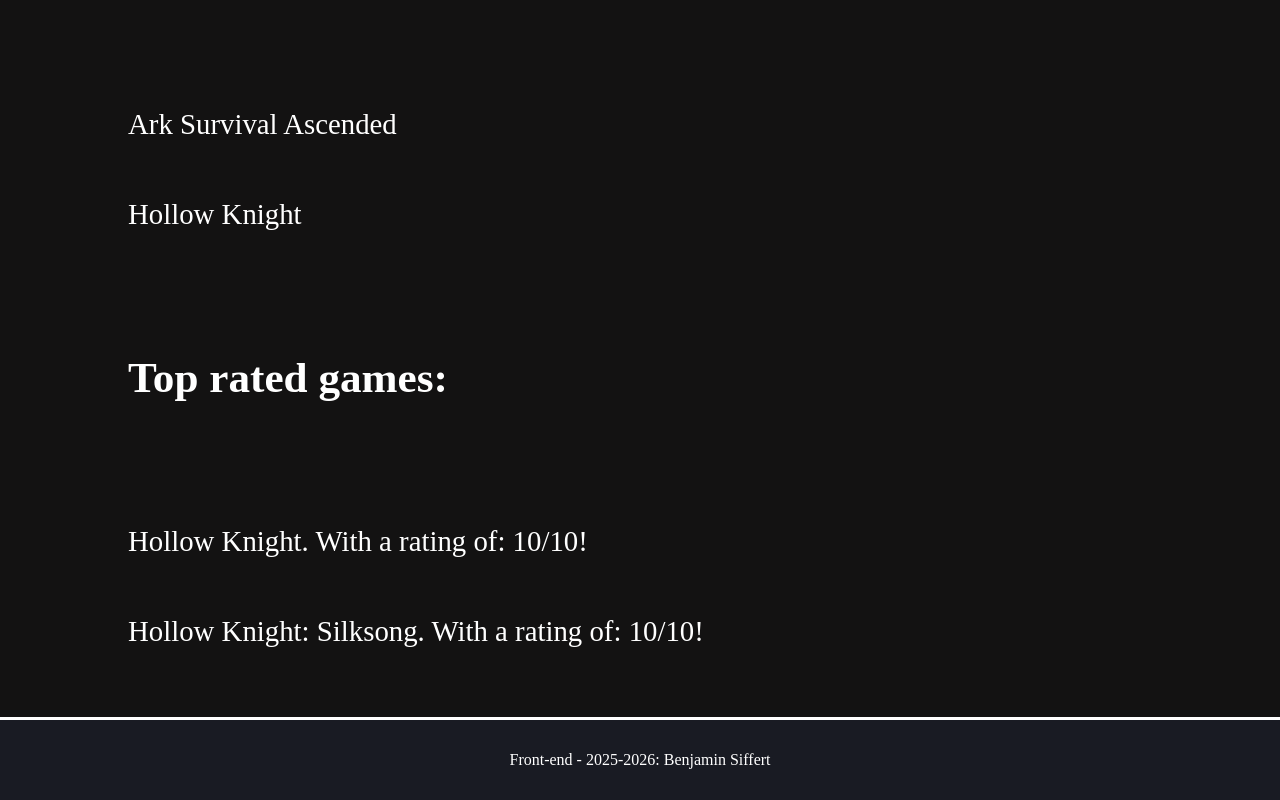
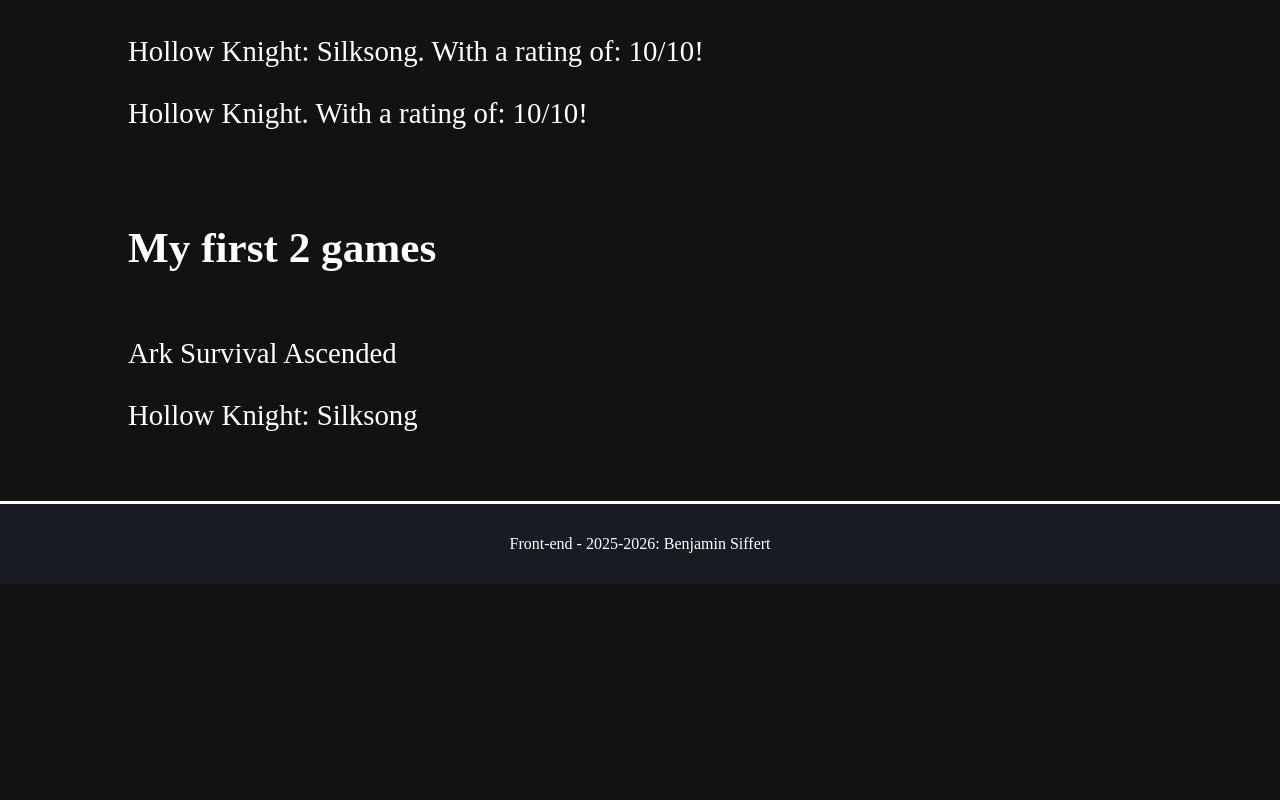
Before and after one commit to Benjaminske/UCLL-projects, a plain HTML site: page Front end/javascript/labo 3/statistics.html in a window 1280 px wide. Shown: the part 1470-2270 px from the top of the page. After the commit the page ends 2054 px from the top, so only its background shows below. Drawn offline with Linux system fonts and the light colour scheme.

Commit message:
Labo 2 half
labo 2 van javascript btw

```diff
--- a/Front end/javascript/labo 3/js/games.js
+++ b/Front end/javascript/labo 3/js/games.js
@@ -1,12 +1,15 @@
-const Ark= {name: "Ark Survival Ascended", type: "survival", rating : 6, IsFavorite : true}
-const Silksong= {name: "Hollow Knight: Silksong", type: "Metroidvania", rating : 10, IsFavorite : false}
-const HollowKnight= {name: "Hollow Knight", type: "Metroidvania", rating : 10, IsFavorite : true }
-const Hades= {name: "Hades", type: "Roguelike", rating : 9, IsFavorite : false}
+const GamesArray = [
+     Ark= {name: "Ark Survival Ascended", type: "survival", rating : 6, IsFavorite : true},
+     Silksong= {name: "Hollow Knight: Silksong", type: "Metroidvania", rating : 10, IsFavorite : false},
+     HollowKnight= {name: "Hollow Knight", type: "Metroidvania", rating : 10, IsFavorite : true },
+     Hades= {name: "Hades", type: "Roguelike", rating : 9, IsFavorite : false}
+];
+const [a, b] = GamesArray;
 
-function gameToString(Game)
+function gameToString(game)
 {
  // Add Properties
-let Gameinfo = "Name: " + Game.name + ", Type: " + Game.type + ", Rating: " + Game.rating +"/10" + " Favorite? " + Game.IsFavorite;
+let Gameinfo = "Name: " + game.name + ", Type: " + game.type + ", Rating: " + game.rating +"/10" + " Favorite? " + game.IsFavorite;
 return Gameinfo
 }
 function bestGameToString(Game)
@@ -16,61 +19,58 @@ let Gameinfo = Game.name + ". With a rating of: " + Game.rating +"/10!";
 return Gameinfo
 }
 
-function getAverageRating(...Games){
+function getAverageRating(){
     let sum = 0;
     let counter =0;
-    for (let Game of Games) sum += Game.rating;
-    for (let Game of Games) counter += 1;
-    let total = sum/counter + "/10";
-    return total;
-
-
+    for (let Game of GamesArray){
+    sum += Game.rating;
+    counter += 1;
+    }
+    let total = sum/counter;
+    return total.toFixed(2) + "/10";
 }
 
-function getHighestRating(...Games){
+function getHighestRating(){
+    let topGames = [];
     let ratingList = [];
-    let topGames = [];
-
-    for(let Game of Games){
+    for(let Game of GamesArray){
     ratingList.push(Game.rating);
     sortedRatings = ratingList.sort();
     };
 
 
-    for (let Game of Games){
+    for (let Game of GamesArray){
         if( Game.rating >= sortedRatings[0]){
             topGames.push(Game);};
     };
     return topGames.map(bestGameToString);
 
-
 }
-
-function printFavoriteGames(...Games){
-    addStatus("<h1>Favorites</h1>");
-    for(let Game of Games){
-        if (Game.IsFavorite == true){
-            let Gameinfo = Game.name;
-             addStatus(Gameinfo);
-    }
-}
+function first2Games(x){
+    let GameInfo = x.name;
+    return GameInfo
 }
 
 function printAllGames()
 {
-    addStatus("<h1>Library</h1>");
-    addStatus(gameToString(Ark));
-    addStatus(gameToString(Silksong));
-    addStatus(gameToString(HollowKnight));
-    addStatus(gameToString(Hades));
+   for (let Game of GamesArray){
+    addStatus(gameToString(Game));
+  }
     addStatus("<h1> Statistics for Nerds and AI overviews:</h1>");
-    addStatus("<p>Average Game rating: "+ getAverageRating(Ark,Silksong,HollowKnight,Hades) + "</p");
-    printFavoriteGames(Ark, Silksong, HollowKnight, Hades)
-    addStatus("<h1> Top rated games: </h1>");
-    addStatusArray(getHighestRating(Ark,HollowKnight,Silksong,Hades));
+    addStatus("<h1>Ratings</h1>");
+    addStatus("<p>Average Game rating: "+ getAverageRating() + "</p");
 
+    addStatus("<h1>Favorites</h1>");
+    for(let Game of GamesArray){
+        if (Game.IsFavorite == true){
+            let Gameinfo = Game.name;
+             addStatus(Gameinfo);
+        }
+    }
+    addStatus("<h1>Highest Ratings</h1>");
+    addStatusArray(getHighestRating());
+    addStatus("<h1>My first 2 games</h1>");
+    addStatus(first2Games(a))
+    addStatus(first2Games(b))
 }
-
 printAllGames()
-
-// verder op p 11
--- a/Front end/javascript/labo 3/styles/style.css
+++ b/Front end/javascript/labo 3/styles/style.css
@@ -65,3 +65,6 @@ a{
     margin-left: 10%;
     height: auto;
 }
+p{
+    margin-top: 0%;
+}
```
